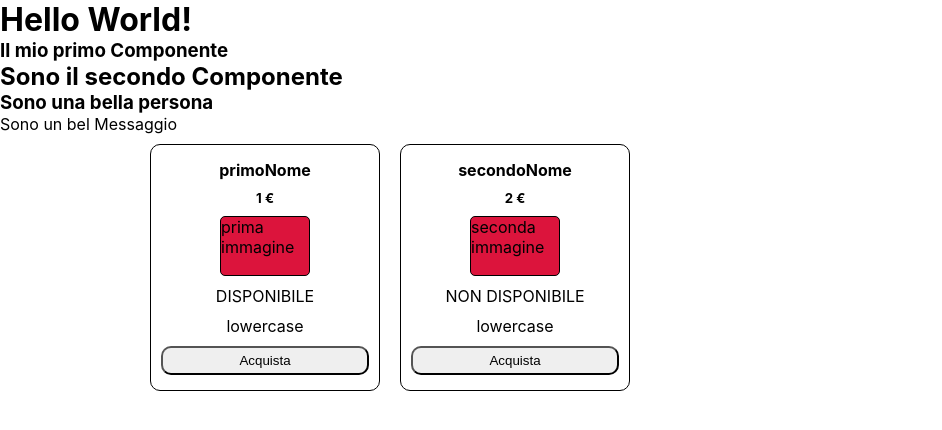
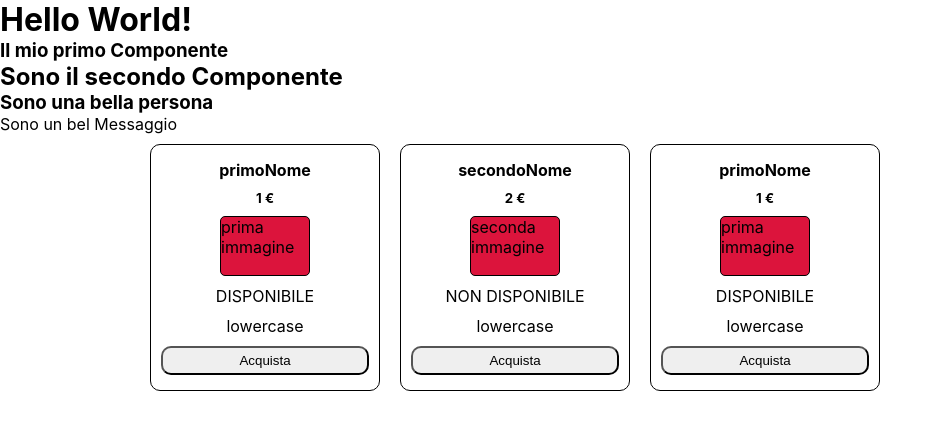
Before and after one commit to zuingo88/my-first-react-app, a React (Create React App) app in the folder first-react/: page / in a window 1280 px wide. Shown: the top 430 px of the page, without its empty margins (0-942 px from the left). Built offline with nearby package versions, Linux system fonts and the light colour scheme; the HTML template or start-up script is replaced by a standard one.

Commit message:
Spread operator e destrutturazione props.

```diff
--- a/first-react/src/App.js
+++ b/first-react/src/App.js
@@ -47,17 +47,28 @@ function App() {
       <section className='card-container'>
 
         <Product
-          nome={primaCard.nomeProdotto}
-          prezzo={primaCard.prezzoProdotto}
+          nomeProdotto={primaCard.nomeProdotto}
+          prezzoProdotto={primaCard.prezzoProdotto}
           immagine={primaCard.immagine}
           disponibilita={primaCard.disponibilita}
         />
 
         <Product
-          nome={secondaCard.nomeProdotto}
-          prezzo={secondaCard.prezzoProdotto}
+          nomeProdotto={secondaCard.nomeProdotto}
+          prezzoProdotto={secondaCard.prezzoProdotto}
           immagine={secondaCard.immagine}
           disponibilita={secondaCard.disponibilita}
+        />
+
+        {/*
+          Utilizzo lo spread operator per passare tutte le coppie chiave-valore.
+          Esempio di utlizzo spread operator:
+          const numeri = [1,2,3,4,5,6,7,8,9];
+          console.log(Math.max(...numeri));  // -> 9
+        */}
+
+        <Product
+          {...primaCard}
         />
 
       </section>
--- a/first-react/src/Product.js
+++ b/first-react/src/Product.js
@@ -6,30 +6,21 @@ const pStyle = {
 
 // const Product = (props) => {
 
-//   console.log(props);
+// const {nomeProdotto, prezzoProdotto, immagine, disponibilita} = props;
 
-//   return (
-//     <div className='card'>
-//       <h4>Prodotto</h4>
-//       <h5>Prezzo</h5>
-//       <div className="preview">Img</div>
-//       <p style={pStyle}>Disponibile</p>
-//       <p>{'LOWERCASE'.toLowerCase()}</p>
-//       <button>Acquista</button>
-//     </div>
-//   )
-// }
+// console.log(props);
 
-const Product = (props) => {
+// OPPURE destrutturo props
 
-  console.log(props);
+const Product = ({ nomeProdotto, prezzoProdotto, immagine, disponibilita }) => {
+
 
   return (
     <div className='card'>
-      <h4>{props.nome}</h4>
-      <h5>{props.prezzo} €</h5>
-      <div className="preview">{props.immagine}</div>
-      <p style={pStyle}>{props.disponibilita}</p>
+      <h4>{nomeProdotto}</h4>
+      <h5>{prezzoProdotto} €</h5>
+      <div className="preview">{immagine}</div>
+      <p style={pStyle}>{disponibilita}</p>
       <p>{'LOWERCASE'.toLowerCase()}</p>
       <button>Acquista</button>
     </div>
```
